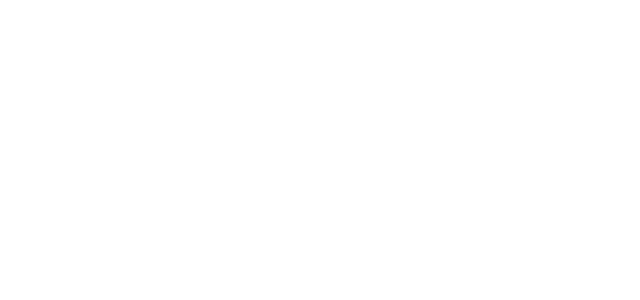
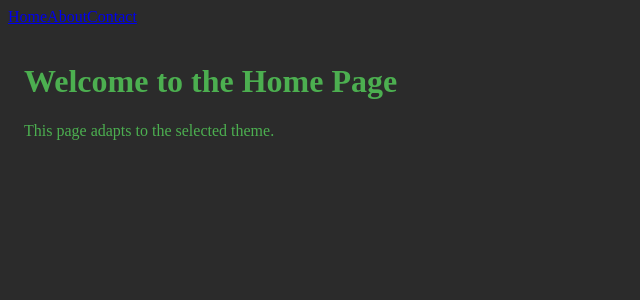
Before and after one commit to DuskStarGITHUB/Coding, a React (Vite) app in the folder frontend/: page / in a window 1280 px wide. Shown: the top 300 px of the page, without its empty margins (0-640 px from the left). Built offline with nearby package versions, Linux system fonts and the light colour scheme.

Commit message:
CMV Paginas 1.0

```diff
--- a/frontend/src/main.jsx
+++ b/frontend/src/main.jsx
@@ -4,11 +4,15 @@
 // Recursos
 import { StrictMode } from "react";
 import { createRoot } from "react-dom/client";
-import { ControllerTest } from "./web/controllers/Controllers.jsx"; //Controladores
+import {
+  ControllerTest,
+  ControllerViews,
+} from "./web/controllers/Controllers.jsx"; //Controladores
 
 // Renderizado
 createRoot(document.getElementById("root")).render(
   <StrictMode>
     {/* <ControllerTest /> */}
+    <ControllerViews />
   </StrictMode>
 );
--- a/frontend/src/web/controllers/Controllers.jsx
+++ b/frontend/src/web/controllers/Controllers.jsx
@@ -5,6 +5,8 @@
 import React, { useState } from "react";
 import Testing from "../../test/TestingCMV"; //Controlador Modelo Vista Testeo
 import Responses from "../models/Responses"; //Modelo de metodos de respuestas rapidas
+import '../views/global/themes/themes.css';
+import '../views/global/themes/global.css';
 
 // Lista de controladores
 
@@ -17,3 +19,10 @@
   };
   return <Testing onTest={handleResponseTest} result={result} />;
 };
+
+export const ControllerViews = () => {
+  // Este controlador renderiza contenido
+  const theme = "programing";
+  return Responses.ThemeModel(theme);
+
+};
--- a/frontend/src/web/models/Responses.jsx
+++ b/frontend/src/web/models/Responses.jsx
@@ -1,7 +1,10 @@
 // Este modelo da respuestas en base a métodos rapidos
 // Archivo: Responses.jsx
 
+//Recursos
 import React from "react";
+import { useEffect } from "react";
+import PageHome from "../views/pages/PageHome";
 
 // Modelo
 const Responses = {
@@ -30,6 +33,12 @@
         return "Error: Tipo de respuesta no reconocido.";
     }
   },
+  ThemeModel: (theme) => {
+    useEffect(() => {
+      document.documentElement.className = theme;
+    }, [theme]);
+    return <PageHome />;
+  },
 };
 
 export default Responses;
--- /dev/null
+++ b/frontend/src/web/views/components/NavBar.jsx
@@ -0,0 +1,14 @@
+// Componente barra de navegación
+import React from "react";
+
+const NavBar = () => {
+  return (
+    <nav>
+      <a href="#home">Home</a>
+      <a href="#about">About</a>
+      <a href="#contact">Contact</a>
+    </nav>
+  );
+};
+
+export default NavBar;
--- /dev/null
+++ b/frontend/src/web/views/global/themes/global.css
@@ -0,0 +1,5 @@
+/* Css aplicado a todos los elementos en la web */
+body {
+  background-color: var(--bg-color);
+  color: var(--text-color);
+}
--- /dev/null
+++ b/frontend/src/web/views/global/themes/themes.css
@@ -0,0 +1,20 @@
+/* Temas de la web */
+:root {
+  --bg-color: #000;
+  --text-color: #fff;
+}
+
+:root.duskstar {
+  --bg-color: #3b3b98;
+  --text-color: #ffffff;
+}
+
+:root.light {
+  --bg-color: #fdfdfd;
+  --text-color: #000;
+}
+
+:root.programing {
+  --bg-color: #2b2b2b;
+  --text-color: #4caf50;
+}
--- /dev/null
+++ b/frontend/src/web/views/pages/PageHome.jsx
@@ -0,0 +1,17 @@
+// Página de Inicio
+import React from "react";
+import NavBar from "../components/NavBar";
+
+const PageHome = () => {
+  return (
+    <div>
+      <NavBar />
+      <main style={{ padding: "1rem" }}>
+        <h1>Welcome to the Home Page</h1>
+        <p>This page adapts to the selected theme.</p>
+      </main>
+    </div>
+  );
+};
+
+export default PageHome;
```
Also changed, not shown: frontend/src/test/TestingCMV.jsx (+1 -1 lines).
